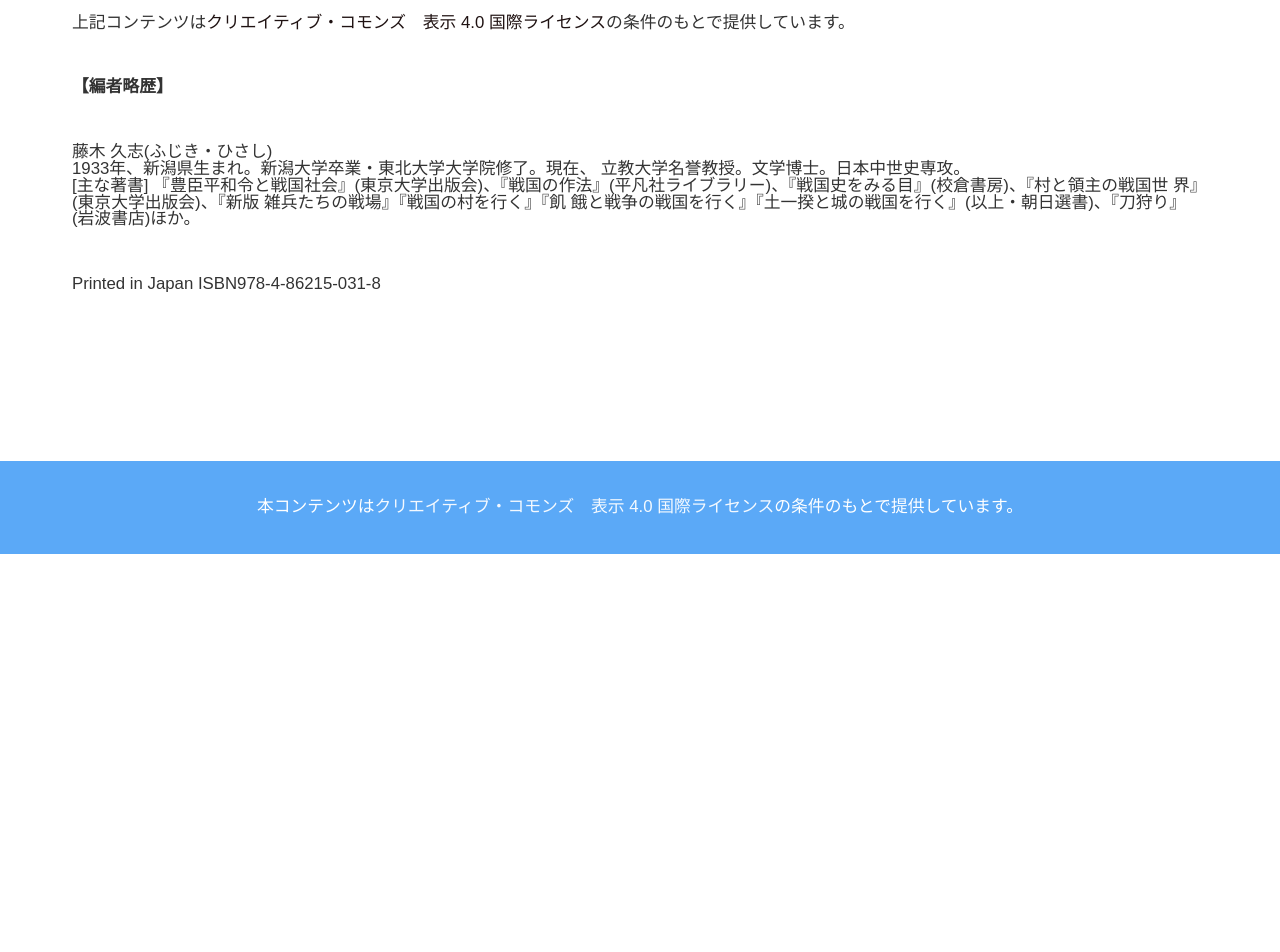
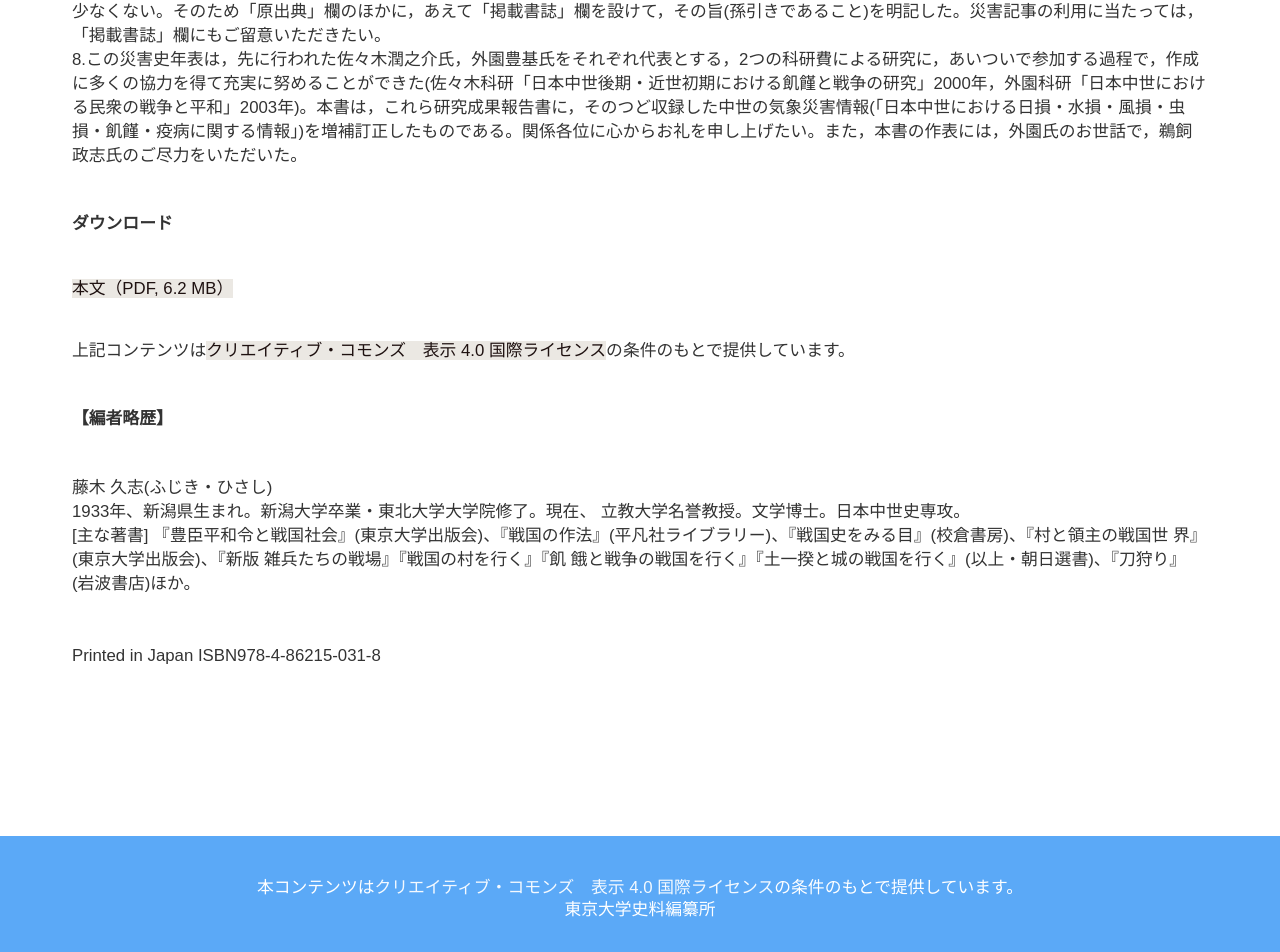
Before and after one commit to ybeach/disaster_events, a Nuxt app: page /about in a window 1280 px wide. Shown: the part 1418-2370 px from the top of the page. Before the commit the page ends 1972 px from the top, so only its background shows below. Built offline with nearby package versions, Linux system fonts and the light colour scheme.

Commit message:
modified a tag and footer content

```diff
--- a/src/components/Footer.vue
+++ b/src/components/Footer.vue
@@ -3,8 +3,8 @@
 	<footer class="footer">
 		<div class="wrapper">
 			<p class="text">本コンテンツは<a href="https://creativecommons.org/licenses/by/4.0/deed.ja">クリエイティブ・コモンズ　表示 4.0
-					国際ライセンス</a>の条件のもとで提供しています。
-			</p>
+					国際ライセンス</a>の条件のもとで提供しています。</p>
+			<p class="text">東京大学史料編纂所</p>
 		</div>
 	</footer>
 </template>
@@ -28,5 +28,6 @@
 .text {
 	color: #fff;
 	font-size: 1.4rem;
+	margin: 0.5rem 0 0.5rem 0;
 }
 </style>
--- a/src/pages/about.vue
+++ b/src/pages/about.vue
@@ -80,7 +80,8 @@
 }
 
 p {
-    margin: 2rem 0 4rem;
+    margin: 2rem 0 4rem 0;
+    line-height: 2rem ;
 }
 
 h1,
@@ -90,5 +91,6 @@ h2 {
 a {
     color: #0f0101ee;
     text-decoration: none;
+    background-color: rgb(235, 232, 227);
 }
 </style>
```
